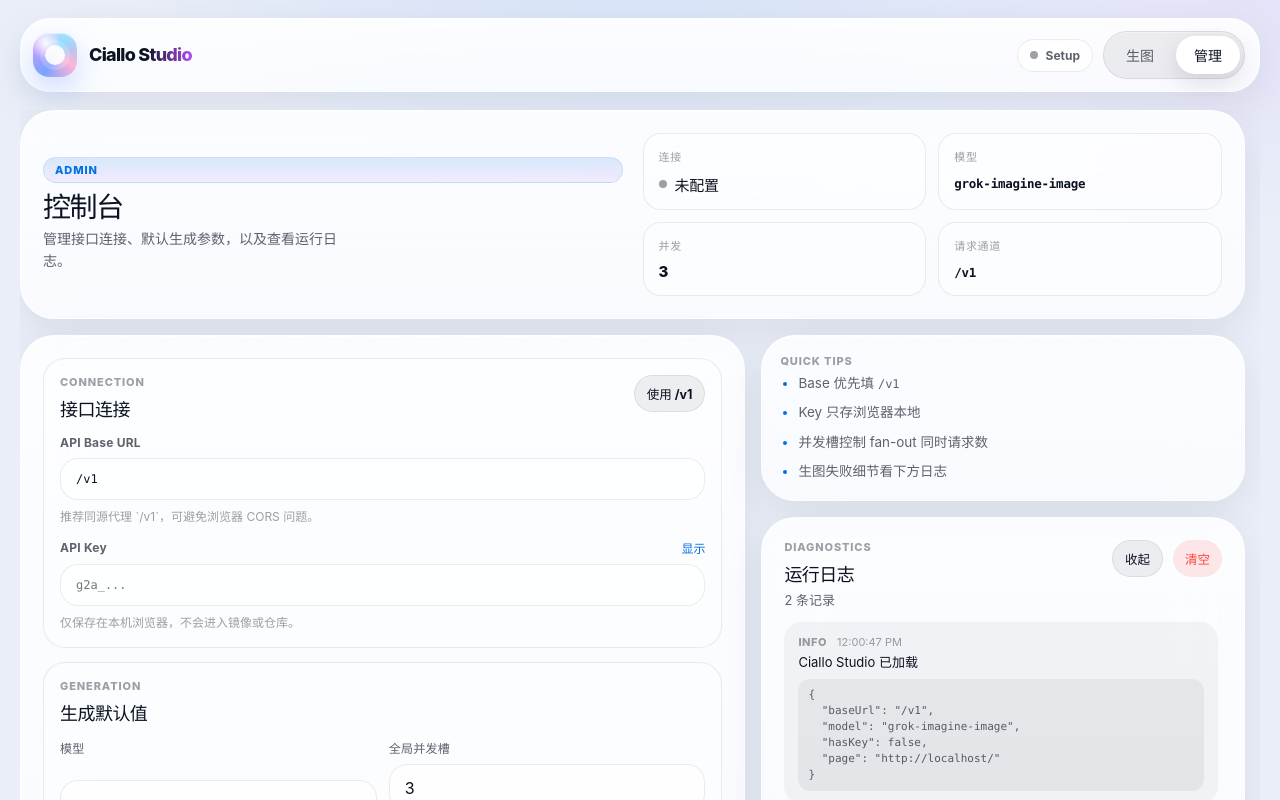
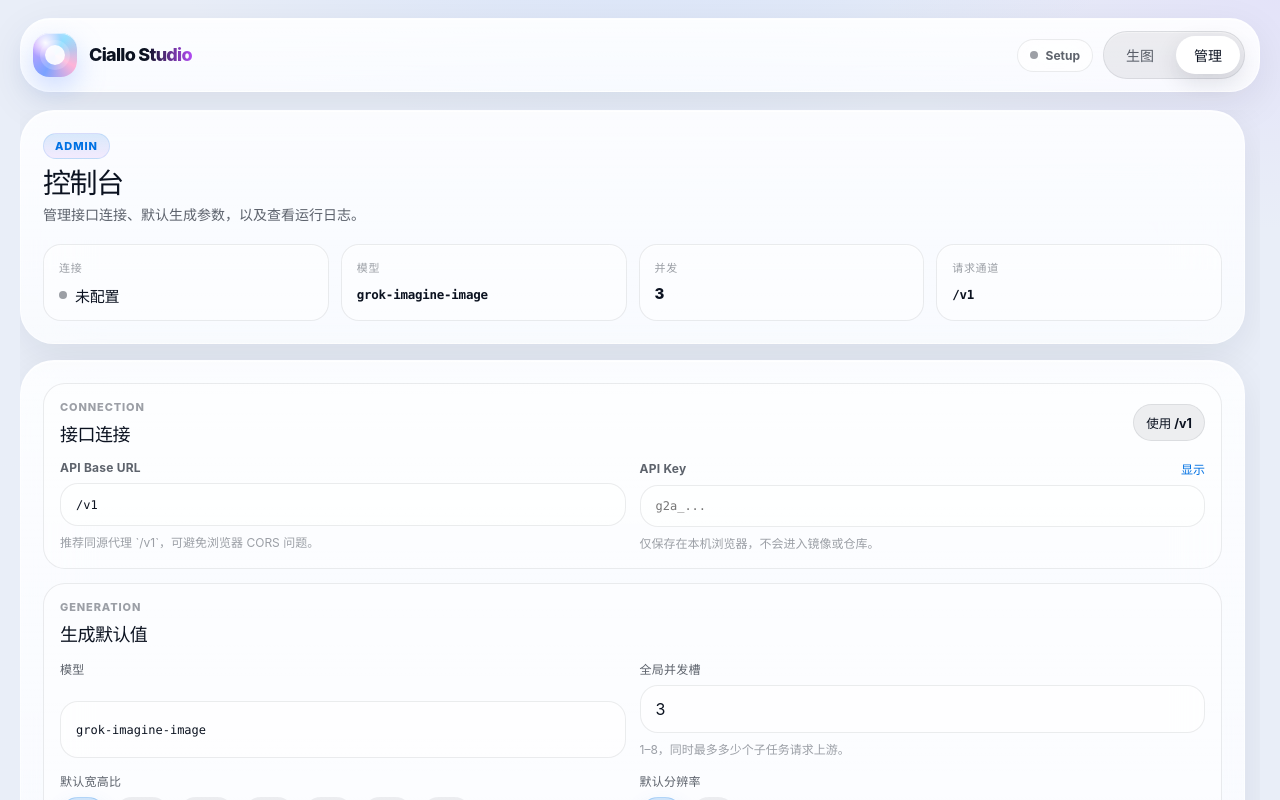
Before and after one commit to MurasameCyan/CialloStudio, a React (Vite) app: page / in a window 1280 px wide. Both pictures are taken after a click on the button "管理". Shown: the top 800 px of the page. Built offline with nearby package versions, Linux system fonts and the light colour scheme.

Commit message:
fix: straighten admin layout with full-width hero and 4-col status row

```diff
--- a/src/components/SettingsPage.tsx
+++ b/src/components/SettingsPage.tsx
@@ -117,12 +117,15 @@ export function SettingsPage({ settings, onChange }: Props) {
   return (
     <div className="page admin-layout">
       <section className="panel admin-hero">
-        <div className="admin-hero-copy">
+        <div className="admin-hero-top">
+          <div>
             <div className="panel-kicker">Admin</div>
             <h2 className="panel-title">控制台</h2>
             <p className="panel-desc">管理接口连接、默认生成参数，以及查看运行日志。</p>
           </div>
-        <div className="admin-status-grid">
+        </div>
+
+        <div className="admin-status-row">
           <div className="admin-status-card">
             <span className="admin-status-label">连接</span>
             <strong className="admin-status-value">
@@ -132,7 +135,9 @@ export function SettingsPage({ settings, onChange }: Props) {
           </div>
           <div className="admin-status-card">
             <span className="admin-status-label">模型</span>
-            <strong className="admin-status-value mono-tight">{draft.model || "—"}</strong>
+            <strong className="admin-status-value mono-tight" title={draft.model}>
+              {draft.model || "—"}
+            </strong>
           </div>
           <div className="admin-status-card">
             <span className="admin-status-label">并发</span>
@@ -140,12 +145,13 @@ export function SettingsPage({ settings, onChange }: Props) {
           </div>
           <div className="admin-status-card">
             <span className="admin-status-label">请求通道</span>
-            <strong className="admin-status-value mono-tight">{requestBase}</strong>
+            <strong className="admin-status-value mono-tight" title={requestBase}>
+              {requestBase}
+            </strong>
           </div>
         </div>
       </section>
 
-      <div className="admin-main-grid">
       <section className="panel admin-form-panel">
         <div className="admin-section">
           <div className="admin-section-head">
@@ -158,7 +164,8 @@ export function SettingsPage({ settings, onChange }: Props) {
             </button>
           </div>
 
-            <div className="field">
+          <div className="admin-fields-2">
+            <div className="field" style={{ marginBottom: 0 }}>
               <label htmlFor="baseUrl">API Base URL</label>
               <input
                 id="baseUrl"
@@ -192,6 +199,7 @@ export function SettingsPage({ settings, onChange }: Props) {
               <div className="field-hint">仅保存在本机浏览器，不会进入镜像或仓库。</div>
             </div>
           </div>
+        </div>
 
         <div className="admin-section">
           <div className="admin-section-head">
@@ -201,8 +209,8 @@ export function SettingsPage({ settings, onChange }: Props) {
             </div>
           </div>
 
-            <div className="row">
-              <div className="field">
+          <div className="admin-fields-2">
+            <div className="field" style={{ marginBottom: 0 }}>
               <label htmlFor="model">模型</label>
               <input
                 id="model"
@@ -219,7 +227,7 @@ export function SettingsPage({ settings, onChange }: Props) {
                 ))}
               </datalist>
             </div>
-              <div className="field">
+            <div className="field" style={{ marginBottom: 0 }}>
               <label htmlFor="concurrency">全局并发槽</label>
               <input
                 id="concurrency"
@@ -234,7 +242,7 @@ export function SettingsPage({ settings, onChange }: Props) {
             </div>
           </div>
 
-            <div className="row">
+          <div className="admin-fields-2" style={{ marginTop: 14 }}>
             <div className="field" style={{ marginBottom: 0 }}>
               <label>默认宽高比</label>
               <div className="segmented">
@@ -311,20 +319,20 @@ export function SettingsPage({ settings, onChange }: Props) {
         </div>
       </section>
 
-        <aside className="admin-side">
+      <div className="admin-bottom-grid">
         <section className="panel admin-side-card">
           <div className="section-card-title">Quick Tips</div>
+          <h3 className="admin-section-title">使用提示</h3>
           <ul className="admin-tips">
             <li>
               Base 优先填 <span className="mono">/v1</span>
             </li>
             <li>Key 只存浏览器本地</li>
             <li>并发槽控制 fan-out 同时请求数</li>
-              <li>生图失败细节看下方日志</li>
+            <li>生图失败细节看右侧日志</li>
           </ul>
         </section>
         <LogPanel />
-        </aside>
       </div>
     </div>
   );
--- a/src/styles/ios26.css
+++ b/src/styles/ios26.css
@@ -879,7 +879,7 @@ a {
   }
 }
 
-/* Settings / Admin */
+/* Settings / Admin — straight, full-width, grid aligned */
 .settings-grid {
   display: grid;
   gap: 16px;
@@ -891,36 +891,30 @@ a {
 
 .admin-hero {
   display: grid;
-  grid-template-columns: minmax(0, 1fr) minmax(300px, 1fr);
-  gap: 20px;
-  align-items: center;
+  gap: 18px;
 }
 
-.admin-hero-copy {
+.admin-hero-top {
   position: relative;
   z-index: 1;
-  display: flex;
-  flex-direction: column;
-  justify-content: center;
-  min-width: 0;
 }
 
-.admin-hero-copy .panel-desc {
-  max-width: 36ch;
+.admin-hero-top .panel-desc {
+  max-width: 48ch;
 }
 
-.admin-status-grid {
+.admin-status-row {
   position: relative;
   z-index: 1;
   display: grid;
-  grid-template-columns: repeat(2, minmax(0, 1fr));
+  grid-template-columns: repeat(4, minmax(0, 1fr));
   gap: 12px;
 }
 
 .admin-status-card {
   border-radius: 18px;
   padding: 14px 15px;
-  background: rgba(255, 255, 255, 0.45);
+  background: rgba(255, 255, 255, 0.5);
   border: 1px solid var(--separator);
   min-width: 0;
   box-shadow: inset 0 1px 0 rgba(255, 255, 255, 0.55);
@@ -963,13 +957,6 @@ a {
   font-weight: 700;
 }
 
-.admin-main-grid {
-  display: grid;
-  grid-template-columns: minmax(0, 1.35fr) minmax(300px, 0.9fr);
-  gap: 16px;
-  align-items: start;
-}
-
 .admin-form-panel {
   display: grid;
   gap: 14px;
@@ -980,7 +967,7 @@ a {
   z-index: 1;
   border-radius: 22px;
   padding: 16px;
-  background: rgba(255, 255, 255, 0.34);
+  background: rgba(255, 255, 255, 0.4);
   border: 1px solid var(--separator);
 }
 
@@ -992,7 +979,7 @@ a {
 
 .admin-section-head {
   display: flex;
-  align-items: flex-start;
+  align-items: center;
   justify-content: space-between;
   gap: 12px;
   margin-bottom: 14px;
@@ -1005,6 +992,12 @@ a {
   letter-spacing: -0.03em;
 }
 
+.admin-fields-2 {
+  display: grid;
+  grid-template-columns: repeat(2, minmax(0, 1fr));
+  gap: 14px;
+}
+
 .admin-actions {
   position: relative;
   z-index: 1;
@@ -1012,7 +1005,7 @@ a {
   gap: 12px;
   padding: 14px;
   border-radius: 22px;
-  background: rgba(255, 255, 255, 0.34);
+  background: rgba(255, 255, 255, 0.4);
   border: 1px solid var(--separator);
 }
 
@@ -1028,10 +1021,11 @@ a {
   line-height: 1.45;
 }
 
-.admin-side {
+.admin-bottom-grid {
   display: grid;
+  grid-template-columns: minmax(240px, 0.75fr) minmax(0, 1.25fr);
   gap: 16px;
-  align-content: start;
+  align-items: start;
 }
 
 .admin-side-card {
@@ -1039,7 +1033,7 @@ a {
 }
 
 .admin-tips {
-  margin: 0;
+  margin: 12px 0 0;
   padding-left: 18px;
   display: grid;
   gap: 10px;
@@ -1094,9 +1088,7 @@ a {
 
 .section-card {
   border-radius: 24px;
-  background:
-    linear-gradient(180deg, rgba(255, 255, 255, 0.35), rgba(255, 255, 255, 0.08)),
-    var(--bg-soft-2);
+  background: rgba(255, 255, 255, 0.34);
   border: 1px solid var(--separator);
   padding: 16px;
 }
@@ -1110,15 +1102,19 @@ a {
   text-transform: uppercase;
 }
 
-@media (max-width: 1060px) {
-  .admin-hero,
-  .admin-main-grid {
+@media (max-width: 960px) {
+  .admin-status-row {
+    grid-template-columns: repeat(2, minmax(0, 1fr));
+  }
+
+  .admin-bottom-grid,
+  .admin-fields-2 {
     grid-template-columns: 1fr;
   }
 }
 
-@media (max-width: 640px) {
-  .admin-status-grid {
+@media (max-width: 560px) {
+  .admin-status-row {
     grid-template-columns: 1fr;
   }
 }
```
Lines whose indentation alone changed are shown as unchanged.
